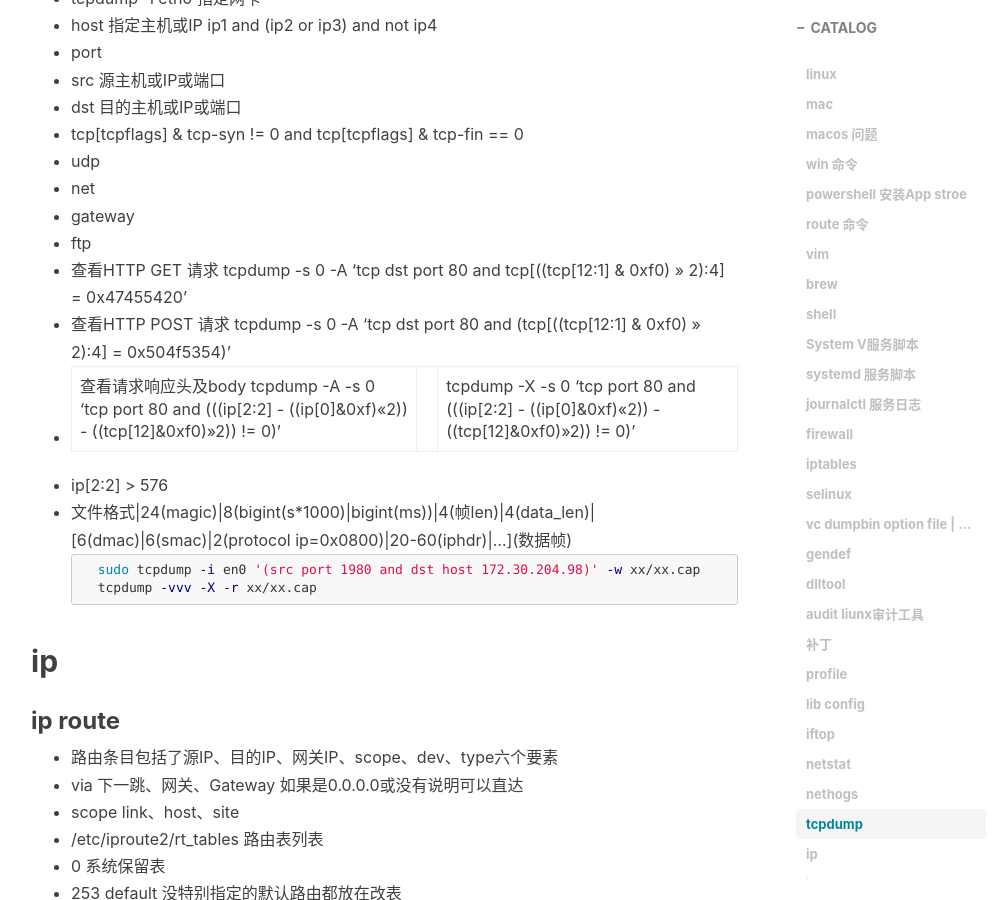
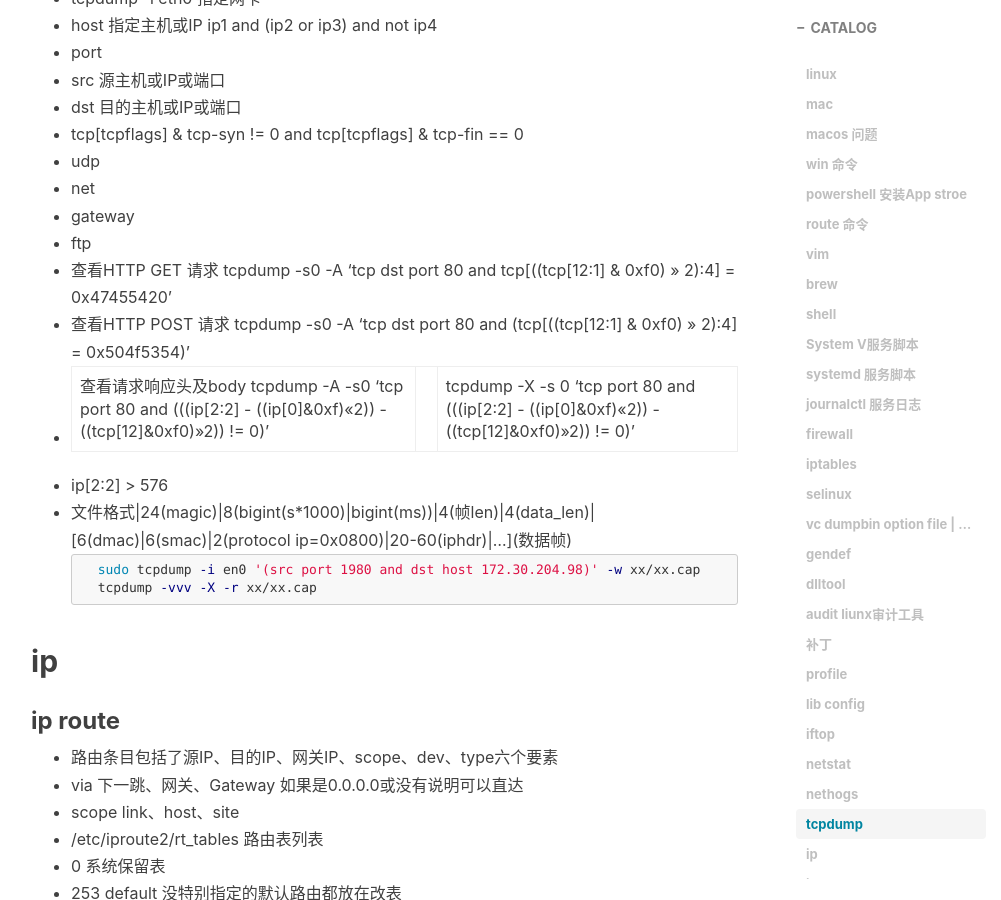
Before and after one commit to nomadli/nomadli.github.io, a Jekyll site: the page built from _posts/2016-01-15-commad.md, in a window 1280 px wide and 900 px high, scrolled down 19398 px. Shown: the whole window, without its empty margins (234-1235 px from the left). Built offline with Jekyll 4.4.1, drawn with Linux system fonts in a browser that asks for light colours; nearby versions of some CDN libraries; comment, search, counter and statistics services are not loaded.

Commit message:
update tcp dump

````diff
--- a/_posts/2016-01-15-commad.md
+++ b/_posts/2016-01-15-commad.md
@@ -699,9 +699,9 @@ grep str$ xx|以str结尾的行
 - net
 - gateway
 - ftp
-- 查看HTTP GET 请求 tcpdump -s 0 -A 'tcp dst port 80 and tcp[((tcp[12:1] & 0xf0) >> 2):4] = 0x47455420'
-- 查看HTTP POST 请求 tcpdump -s 0 -A 'tcp dst port 80 and (tcp[((tcp[12:1] & 0xf0) >> 2):4] = 0x504f5354)'
-- 查看请求响应头及body tcpdump -A -s 0 'tcp port 80 and (((ip[2:2] - ((ip[0]&0xf)<<2)) - ((tcp[12]&0xf0)>>2)) != 0)' || tcpdump -X -s 0 'tcp port 80 and (((ip[2:2] - ((ip[0]&0xf)<<2)) - ((tcp[12]&0xf0)>>2)) != 0)'
+- 查看HTTP GET 请求 tcpdump -s0 -A 'tcp dst port 80 and tcp[((tcp[12:1] & 0xf0) >> 2):4] = 0x47455420'
+- 查看HTTP POST 请求 tcpdump -s0 -A 'tcp dst port 80 and (tcp[((tcp[12:1] & 0xf0) >> 2):4] = 0x504f5354)'
+- 查看请求响应头及body tcpdump -A -s0 'tcp port 80 and (((ip[2:2] - ((ip[0]&0xf)<<2)) - ((tcp[12]&0xf0)>>2)) != 0)' || tcpdump -X -s 0 'tcp port 80 and (((ip[2:2] - ((ip[0]&0xf)<<2)) - ((tcp[12]&0xf0)>>2)) != 0)'
 - ip[2:2] > 576
 - 文件格式|24(magic)|8(bigint(s*1000)|bigint(ms))|4(帧len)|4(data_len)|\[6(dmac)|6(smac)|2(protocol ip=0x0800)|20-60(iphdr)|...\](数据帧)
 ```shell
````
